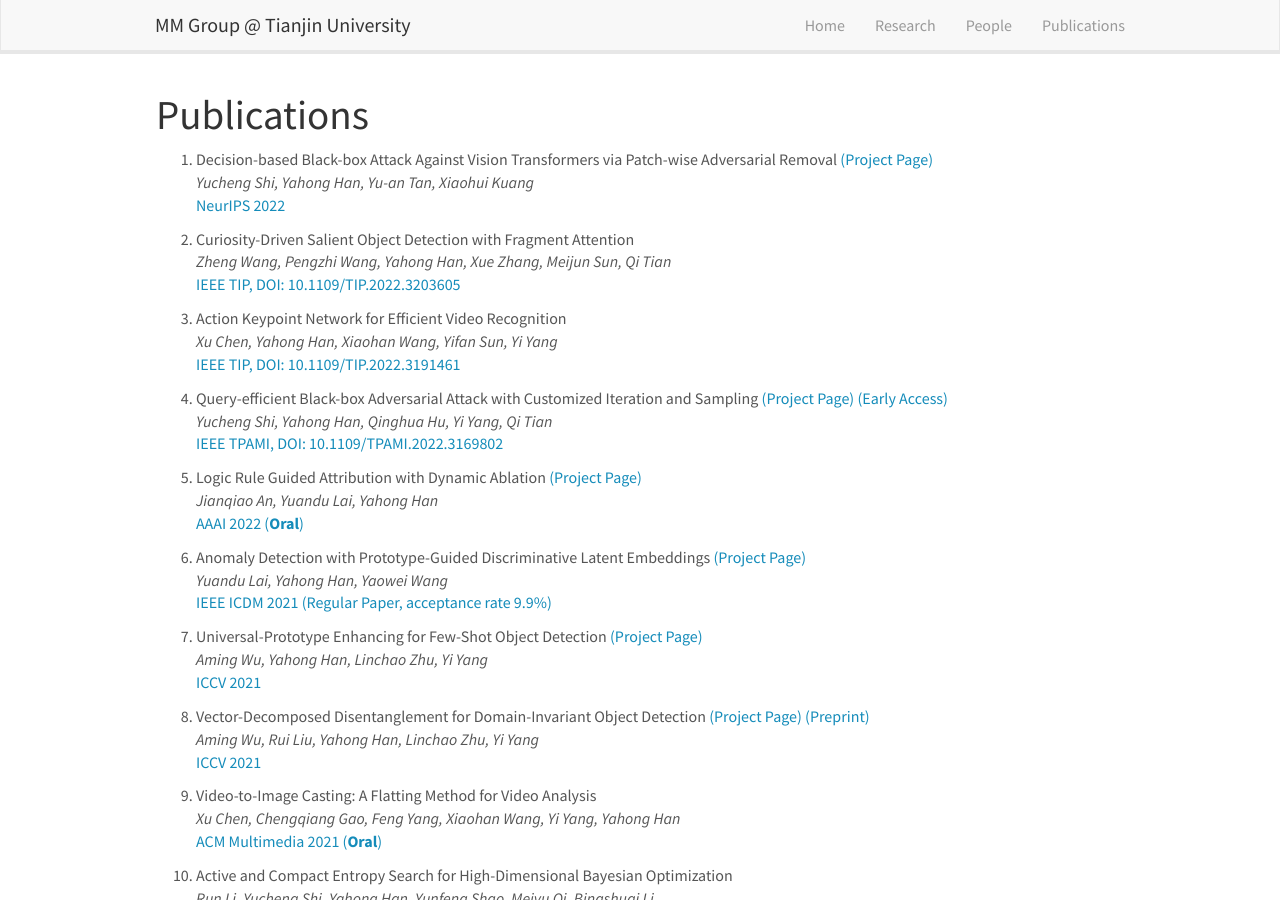
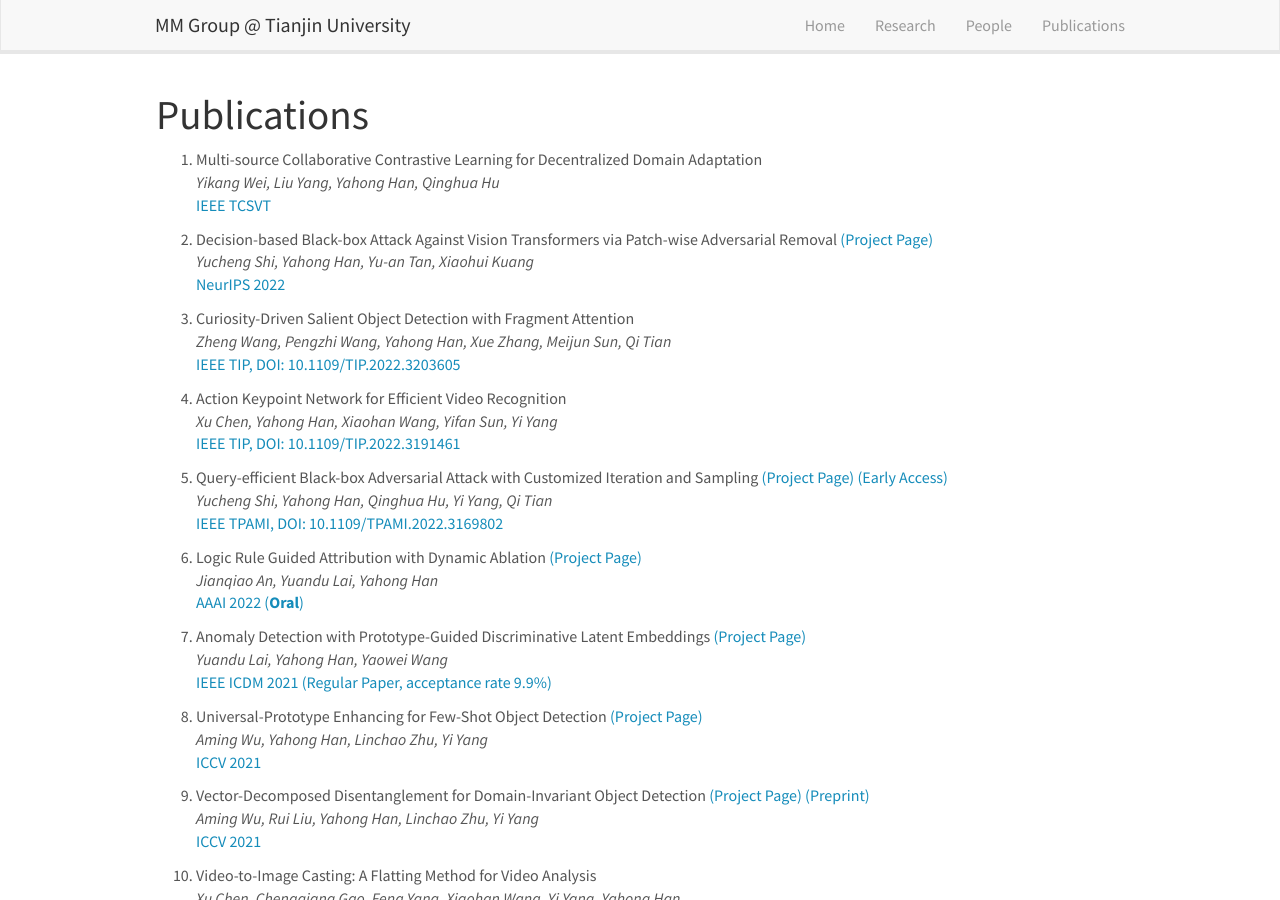
Before and after one commit to tjumm/tjumm.github.io, a Jekyll site: the page built from _pages/publications.md, in a window 1280 px wide and 900 px high. Built offline with Jekyll 4.4.1, drawn with Linux system fonts in a browser that asks for light colours; comment, search, counter and statistics services are not loaded.

```diff
--- a/_data/publist.yml
+++ b/_data/publist.yml
@@ -1,3 +1,12 @@
+- title: "1. Multi-source Collaborative Contrastive Learning for Decentralized Domain Adaptation"
+  image: dummy.png
+  description:
+  authors: Yikang Wei, Liu Yang, Yahong Han, Qinghua Hu
+  link:
+    url:
+    display: IEEE TCSVT
+  highlight: 0
+
 - title: "1. Decision-based Black-box Attack Against Vision Transformers via Patch-wise Adversarial Removal <a href='https://github.com/shiyuchengTJU/PAR'>(Project Page)</a>"
   image: dummy.png
   description:
```
